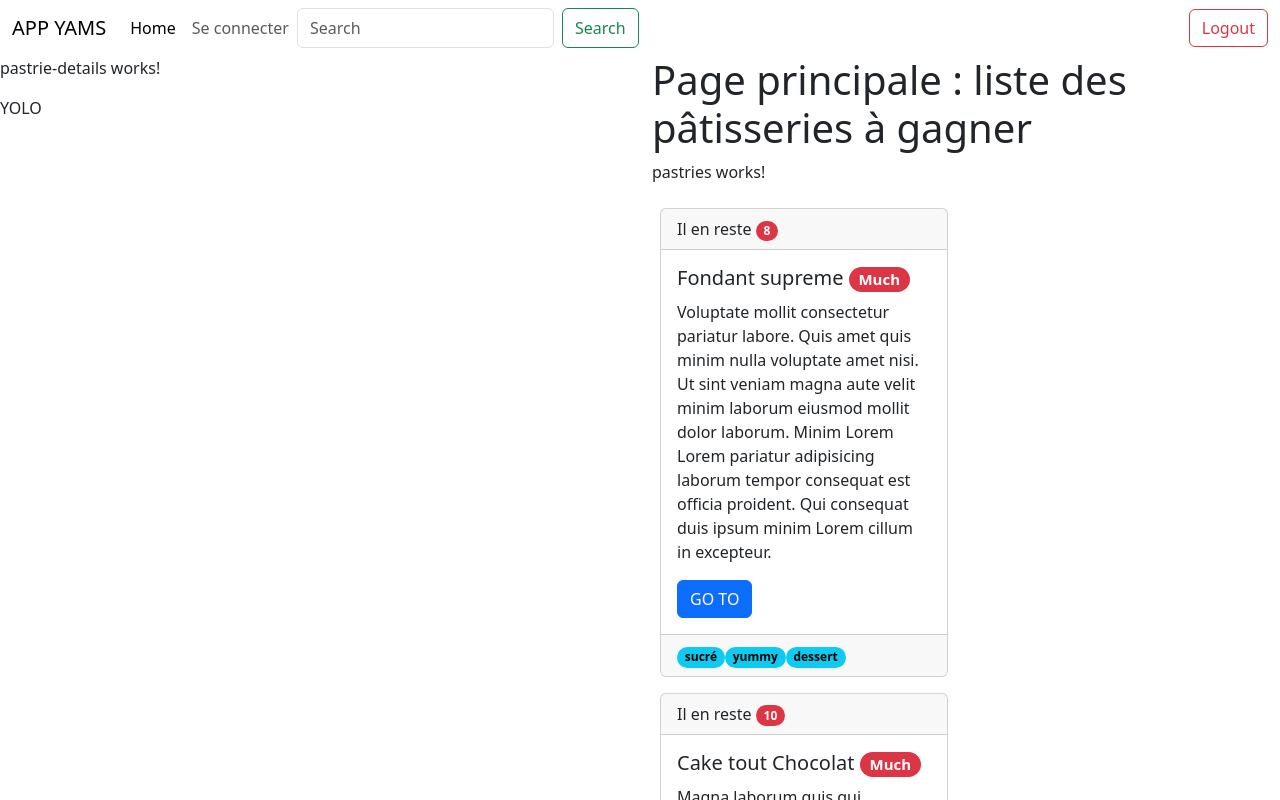
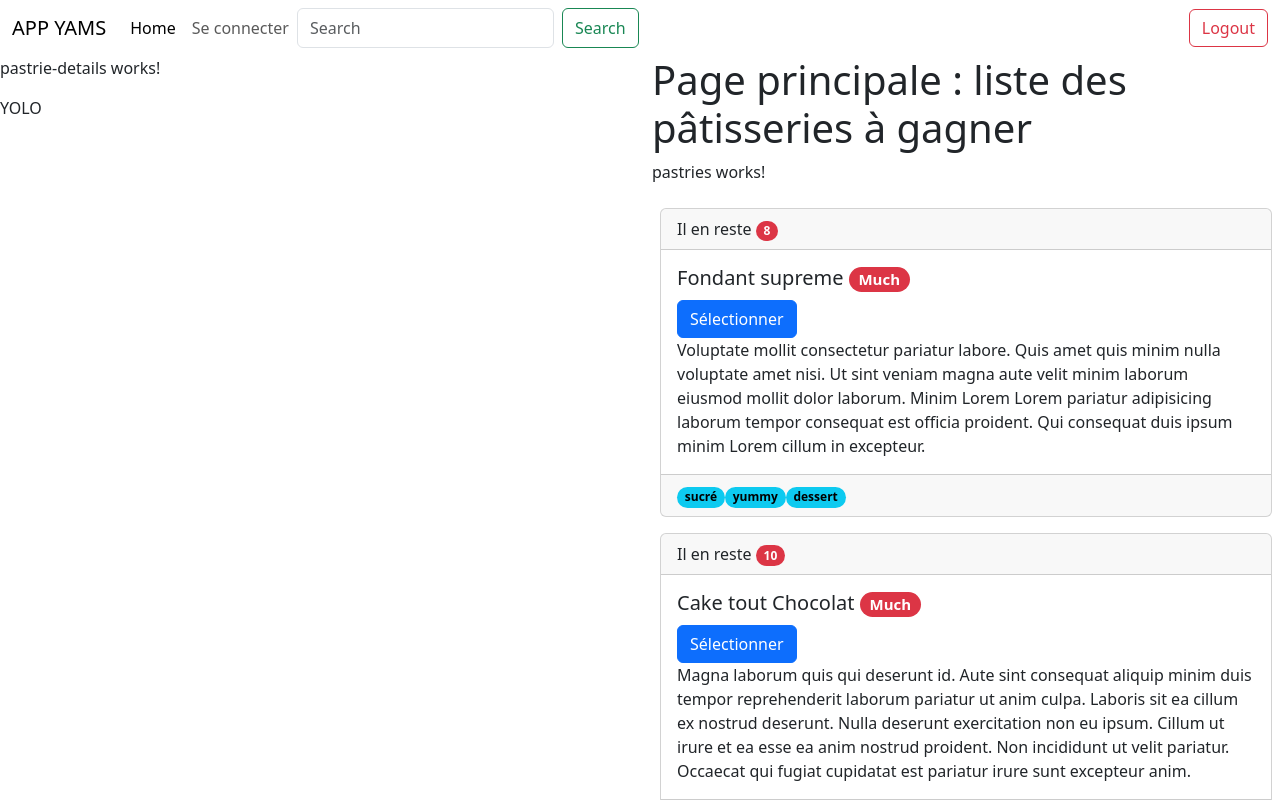
Before and after one commit to zazapeta/3wa-angular-semaine, an Angular app in the folder sami/Angular/app-yams/: page / in a window 1280 px wide. Shown: the top 800 px of the page. Built offline with nearby package versions, Linux system fonts and the light colour scheme.

Commit message:
Update parsti detail

```diff
--- a/sami/Angular/app-yams/src/app/pastries/pastries.component.html
+++ b/sami/Angular/app-yams/src/app/pastries/pastries.component.html
@@ -7,7 +7,7 @@
   <p>pastries works!</p>
 
   <div *ngIf="pastries" class="d-flex flex-column">
-    <div class="card m-2" *ngFor="let pastrie of pastries" style="width: 18rem">
+    <div class="card m-2" *ngFor="let pastrie of pastries">
       <!-- <img src="..." class="card-img-top" alt="..."> -->
       <div class="card-header">
         Il en reste
@@ -21,13 +21,13 @@
         <h5 class="card-title">
           {{ pastrie.name }}
           <span
-            *ngIf="pastrie?.like"
-            class="badge rounded-pill text-bg-danger"
-            >{{ pastrie.like }}</span
+          *ngIf="pastrie?.like"
+          class="badge rounded-pill text-bg-danger"
+          >{{ pastrie.like }}</span
           >
         </h5>
+        <a href="{{ pastrie.url }}" class="btn btn-primary">Sélectionner</a>
         <p class="card-text">{{ pastrie.description }}</p>
-        <a href="{{ pastrie.url }}" class="btn btn-primary">GO TO</a>
       </div>
       <div class="card-footer text-body-secondary">
         <span
```
